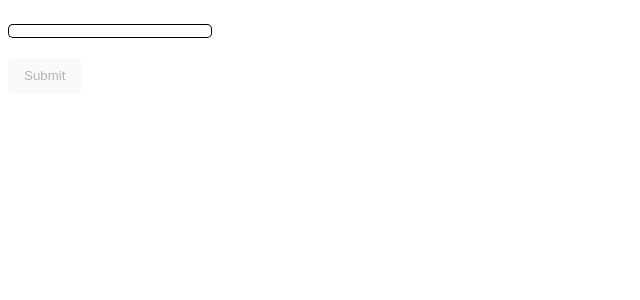
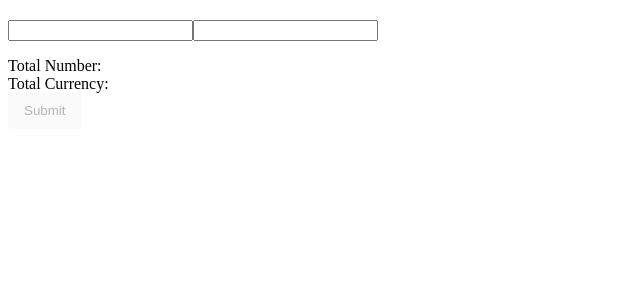
Before and after one commit to sinakeang/angular-9-material-control-value-accessor, an Angular app: page / in a window 1280 px wide. Shown: the top 300 px of the page, without its empty margins (0-640 px from the left). Built offline with nearby package versions, Linux system fonts and the light colour scheme.

Commit message:
Updated Number and Currency to use negative character.

```diff
--- a/src/app/app.component.html
+++ b/src/app/app.component.html
@@ -1,14 +1,10 @@
 <form [formGroup]="myForm" style="margin-top: 20px">
-  <mat-form-field appearance="outline">
-    <input matInput
-      matInputCommified
-      formControlName="deposit"
-      type="text" />
-  </mat-form-field>
+    <input matInput formControlName="totalNumber" type="text" matInputCommified />
+    <input matInput formControlName="totalCurrency" type="text" matInputCommified />
 </form>
-<button
-  [disabled]="myForm.invalid"
-  mat-raised-button
-  color="primary"
-  (click)="onSubmit()">Submit
-</button>
+
+
+<div>Total Number: {{ getTotalNumber() | number }}</div>
+<div>Total Currency: {{ getTotalCurrency() | currency }}</div>
+
+<button [disabled]="myForm.invalid" mat-raised-button color="primary" (click)="onSubmit()">Submit</button>
--- a/src/app/app.component.ts
+++ b/src/app/app.component.ts
@@ -1,5 +1,5 @@
 import { Component } from '@angular/core';
-import { FormBuilder, Validators } from '@angular/forms';
+import { FormBuilder, Validators, FormGroup } from '@angular/forms';
 
 @Component({
   selector: 'my-app',
@@ -9,17 +9,41 @@ import { FormBuilder, Validators } from '@angular/forms';
 export class AppComponent  {
   constructor(private formBuilder: FormBuilder) {}
 
-  myForm = this.formBuilder.group({
-    deposit: ['', [
-      Validators.required,
-      Validators.min(1),
-      Validators.max(1000000)
-    ]],
-  });
+  myForm: FormGroup;
+
+   ngOnInit() {
+    this.myForm = this.formBuilder.group({
+      totalNumber: [null, [ Validators.required, Validators.min(1), Validators.max(1000000)]],
+      totalCurrency: [null, [ Validators.required, Validators.min(1), Validators.max(1000000)]],
+    });
+    this.onChange();
+  }
 
   onSubmit() {
 
   }
 
+  onChange() {
+    this.myForm.valueChanges.subscribe(() => {
+      console.log('onChange this.myForm.value: ', this.myForm.value);
+    });
+  }
+
+  getTotalNumber() {
+    const volume = this.myForm.get('totalNumber').value;
+    if (volume === '-'){
+      return 0;
+    }
+    return volume;
+  }
+
+  getTotalCurrency() {
+    const value = this.myForm.get('totalCurrency').value;
+    if (value == '-') {
+      return 0;
+    }
+    return value;
+  }
+
 
 }
--- a/src/app/mat-input-commified.directive.ts
+++ b/src/app/mat-input-commified.directive.ts
@@ -85,8 +85,8 @@ export class MatInputCommifiedDirective {
 
   }
 
-  numberWithCommas(x) {
-    return x.toString().replace(/\B(?=(\d{3})+(?!\d))/g, ',');
+  numberWithCommas(value) {
+    return value.toString().replace(/\B(?=(\d{3})+(?!\d))/g, ',');
   }
 
 }
```
